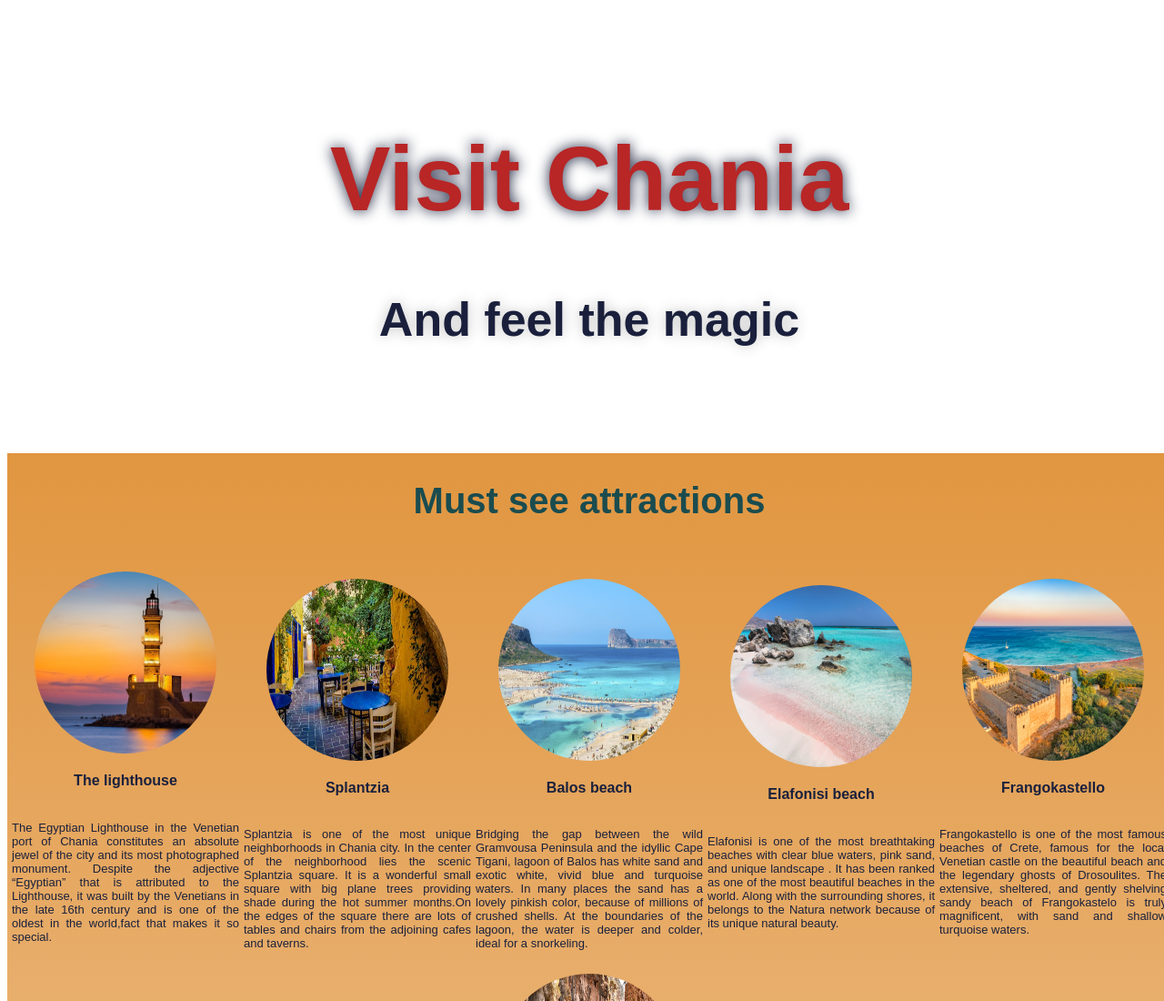
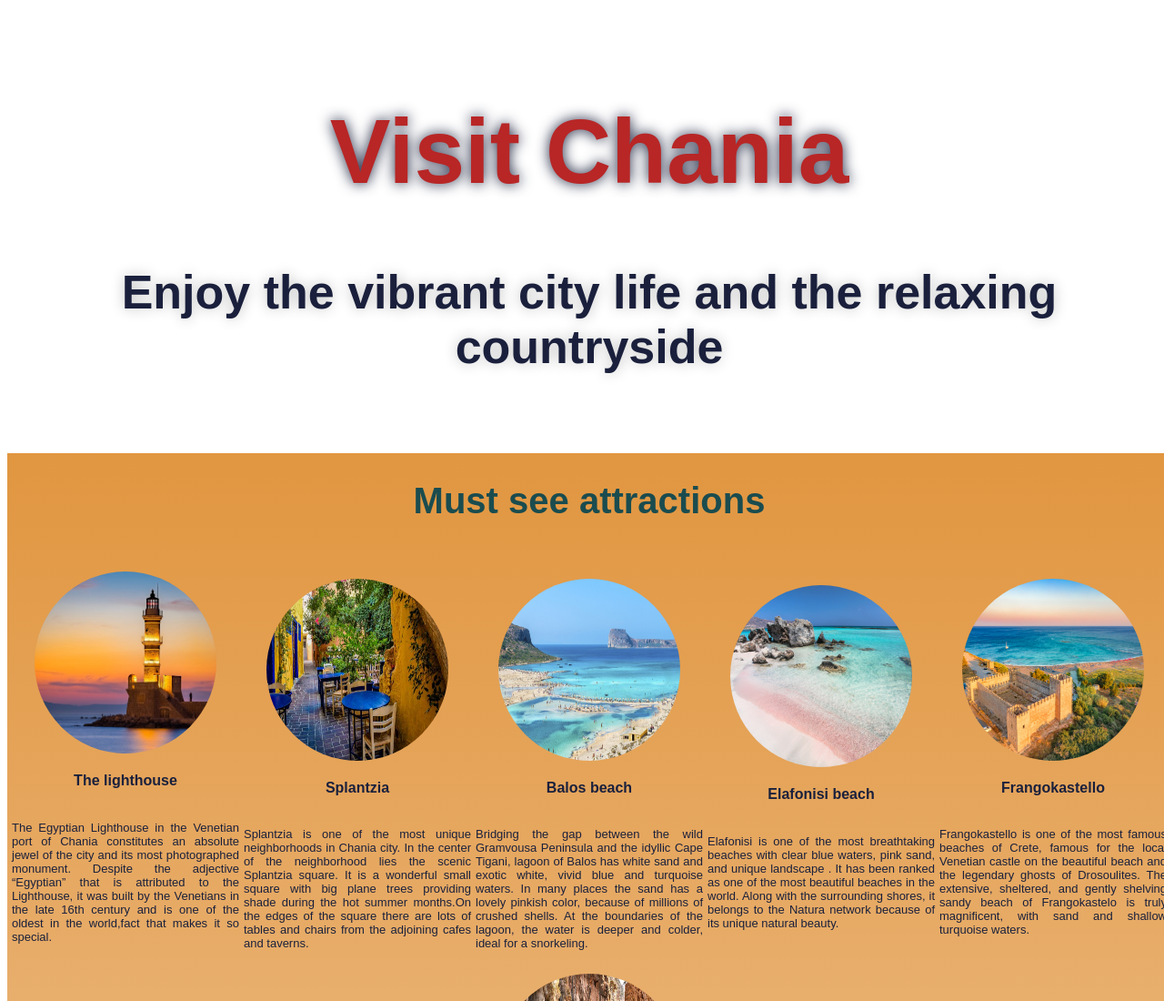
Before and after one commit to AngelikiMew/MyHomeTown, a plain HTML site: page index.html in a window 1280 px wide. Shown: the top 1100 px of the page at 91% size. Drawn offline with Linux system fonts and the light colour scheme; a web font is replaced by a local one.

Commit message:
Update index.html

```diff
--- a/index.html
+++ b/index.html
@@ -16,7 +16,7 @@
   <div class="hero-area">
     <div class="header">
       <h1> Visit Chania</h1>
-      <h2> And feel the magic</h2>
+      <h2> Enjoy the vibrant city life and the relaxing countryside</h2>
     </div>
   </div>
   <div class="gradient">
```
